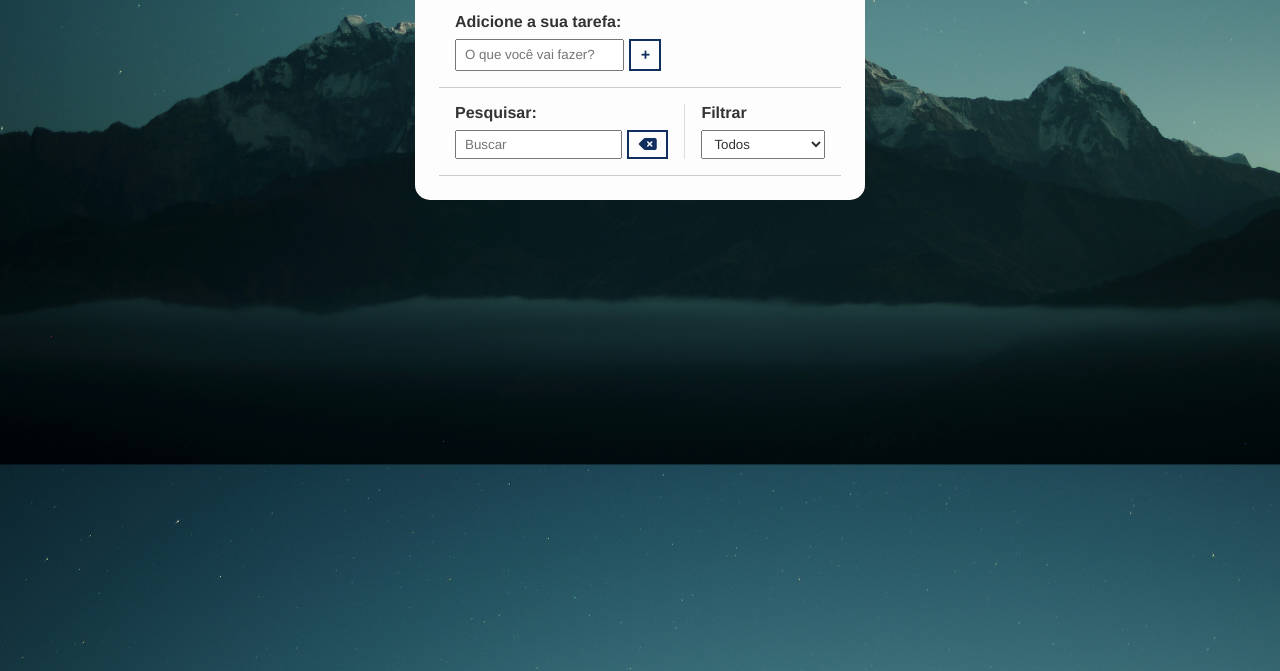
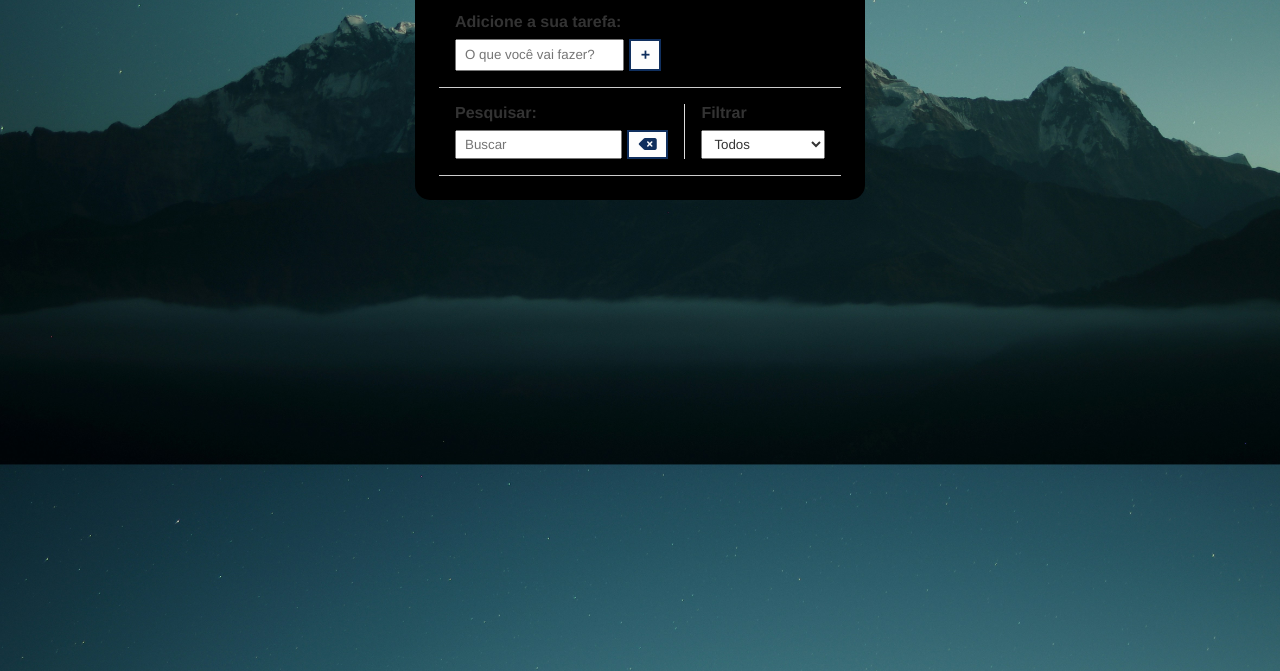
Before and after one commit to ConsuloVitor/To-Do-List, a plain HTML site: page index.html in a window 1280 px wide. Shown: the part 129-800 px from the top of the page. Drawn offline with Linux system fonts and the light colour scheme.

Commit message:
mudando a cor do card

```diff
--- a/css/style.css
+++ b/css/style.css
@@ -52,7 +52,7 @@ input, select {
 .todo-container {
     max-width: 450px;
     margin: 3rem auto ;
-    background-color: #FDFDFD;
+    background-color: #000000;
     padding: 1.5rem;
     border-radius: 15px;
 }
```
